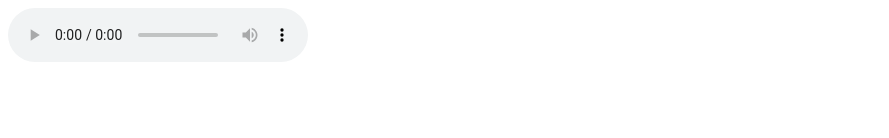
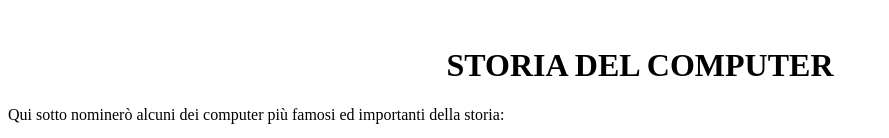
Before and after one commit to patricchio/patricchio.github.io, a plain HTML site: page index.html in a window 1280 px wide. Shown: the top 138 px of the page, without its empty margins (0-889 px from the left). Drawn offline with Linux system fonts and the light colour scheme.

Commit message:
Update index.html

```diff
--- a/index.html
+++ b/index.html
@@ -6,8 +6,7 @@
     </TITLE>
     </HEAD>
     <BODY>
-        <audio src="/" controls>
-    <center>
+        <embed name="Musica" src="MACINTOSH PLUS.mp3" loop="" hidden="true" autostart="true">    <center>
         <H1>STORIA DEL COMPUTER</H1>
     </center>
     <p>Qui sotto nominerò alcuni dei computer più famosi ed importanti della storia:</p>
```
